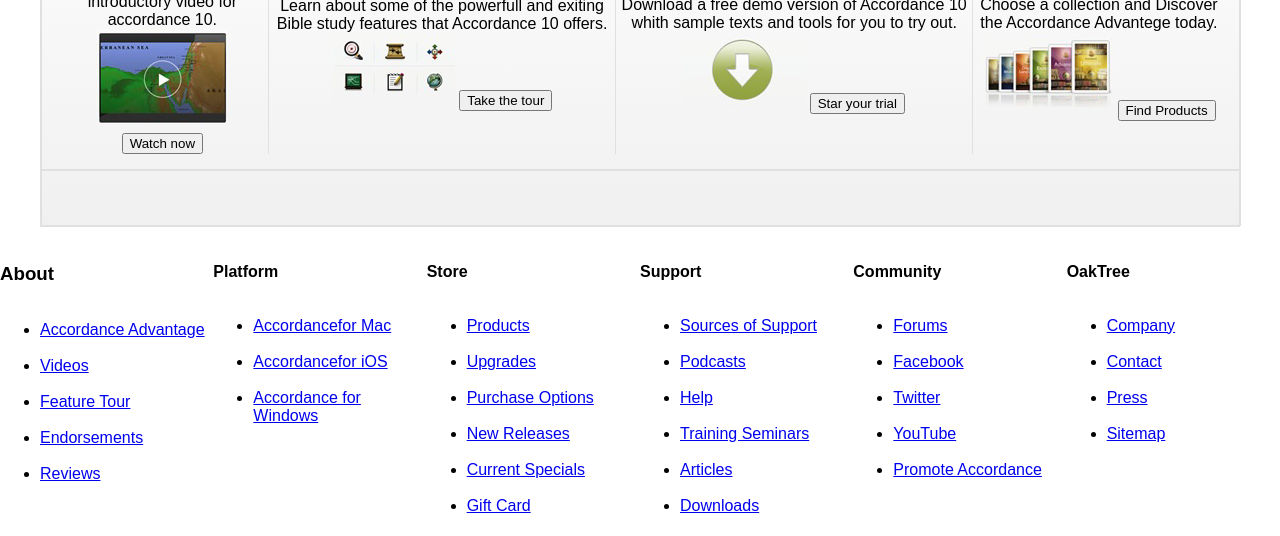
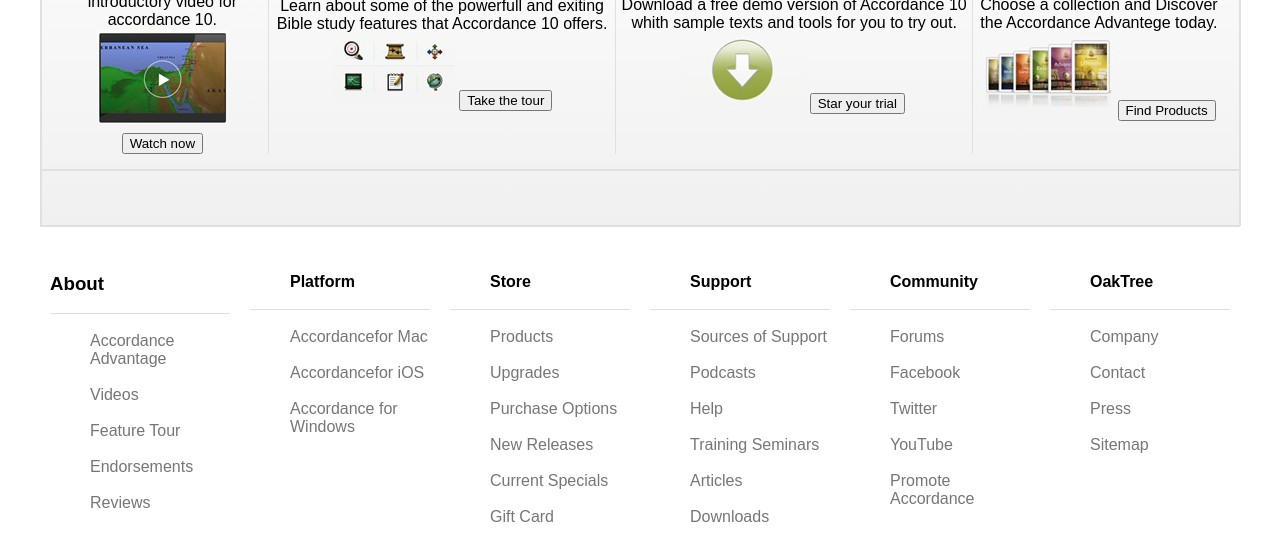
Before and after one commit to SofiaCADU/ensayoCertificacion, a plain HTML site: page index.html in a window 1280 px wide. Shown: the part 752-1288 px from the top of the page. Before the commit the page ends 1267 px from the top, so only its background shows below. Drawn offline with Linux system fonts and the light colour scheme.

Commit message:
creacion de las clases del footer

```diff
--- a/style.css
+++ b/style.css
@@ -109,3 +109,37 @@
 .tm{
     width: 30px;
 }
+
+/* footer */
+.footer{
+    width: 1200px;
+}
+
+.lista{
+    list-style-type: none;
+}
+
+.lista a{
+    text-decoration: none;
+    color: #767676;
+}
+
+.esp{
+    padding: 10px;
+}
+
+.E{
+    padding-left: 40px;
+}
+
+.IM{
+    width: 35px;
+}
+
+.color{
+    color: #767676;
+}
+
+.bor{
+    border-top: #e0e0e0 solid 1px;
+}
```
